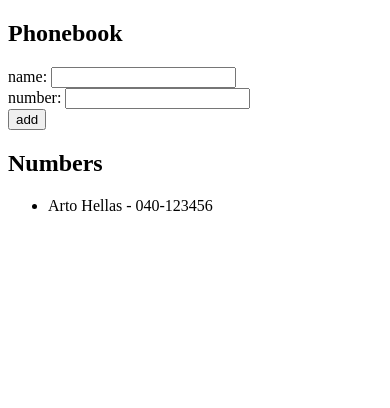
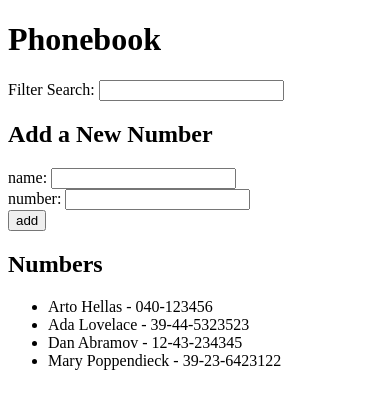
Before and after one commit to Ndkkqueenie/FullStackOpen, a React (Create React App) app in the folder part2/phonebook/: page / in a window 390 px wide. Shown: the top 408 px of the page. Built offline with nearby package versions, Linux system fonts and the light colour scheme.

Commit message:
phonebook step4 - implemented a search field that can be used to filter the list of people by name

```diff
--- a/part2/phonebook/src/App.js
+++ b/part2/phonebook/src/App.js
@@ -1,9 +1,15 @@
 import React, { useState } from 'react';
 
 const App = () => {
-  const [persons, setPersons] = useState([{ name: 'Arto Hellas', number: '040-123456' }]);
+  const [persons, setPersons] = useState([
+    { name: 'Arto Hellas', number: '040-123456', id: 1 },
+    { name: 'Ada Lovelace', number: '39-44-5323523', id: 2 },
+    { name: 'Dan Abramov', number: '12-43-234345', id: 3 },
+    { name: 'Mary Poppendieck', number: '39-23-6423122', id: 4 }
+  ]);
   const [newName, setNewName] = useState('');
   const [newNumber, setNewNumber] = useState('');
+  const [searchName, setSearchName] = useState('');
 
   const handleNameChange = (event) => {
     setNewName(event.target.value);
@@ -11,6 +17,10 @@
 
   const handleNumberChange = (event) => {
     setNewNumber(event.target.value);
+  };
+
+  const handleSearchChange = (event) => {
+    setSearchName(event.target.value);
   };
 
   const handleSubmit = (event) => {
@@ -34,11 +44,19 @@
     setNewNumber('');
   };
 
+  const filteredPeople = persons.filter((person) =>
+    person.name.toLowerCase().includes(searchName.toLowerCase())
+  );
 
   return (
     <div>
-      <h2>Phonebook</h2>
+      <h1>Phonebook</h1>
+      <div>
+        Filter Search:{' '}
+        <input type="text" value={searchName} onChange={handleSearchChange} />
+      </div>
       <form onSubmit={handleSubmit}>
+        <h2>Add a New Number</h2>
         <div>
           name: <input type="text" value={newName} onChange={handleNameChange} />
         </div>
@@ -52,7 +70,7 @@
       </form>
       <h2>Numbers</h2>
       <ul>
-        {persons.map((person, index) => (
+        {filteredPeople.map((person, index) => (
           <li key={index}>
             {person.name} - {person.number}
           </li>
```
